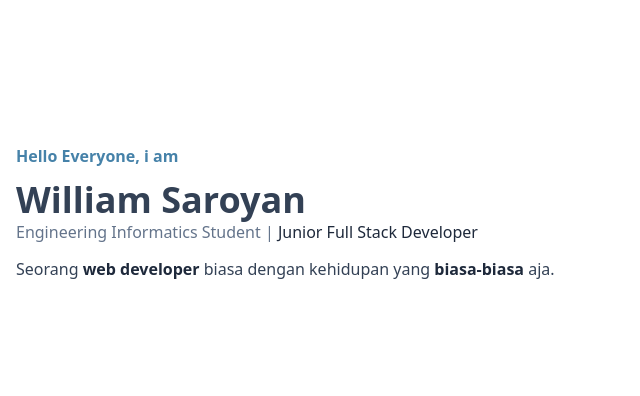
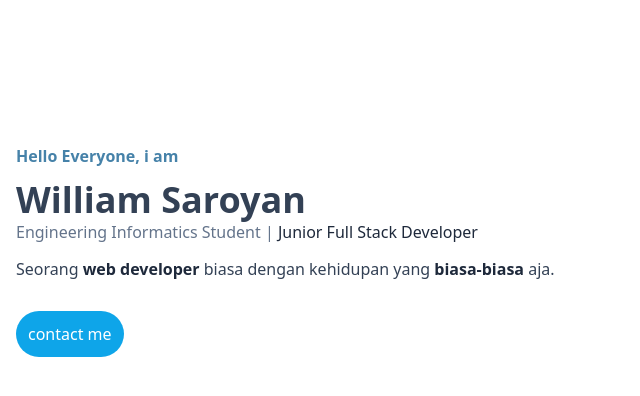
Before and after one commit to Saroyann/web-portfolio-2, a website: page src/public/index.html in a window 1280 px wide. Shown: the whole page, without its empty margins (0-640 px from the left). Drawn offline with Linux system fonts and the light colour scheme.

Commit message:
initial commit

```diff
--- a/src/public/index.html
+++ b/src/public/index.html
@@ -21,6 +21,8 @@
                     <h1 class="text-base font-semibold text-blue">Hello Everyone, i am <span class="text-dark block font-bold text-4xl mt-3">William Saroyan</span></h1>
                     <h2 class="font-medium mb-3 text-slate-500">Engineering Informatics Student | <span class="text-slate-800">Junior Full Stack Developer</span></h2>
                     <p class="font-medium text-slate-700 mb-10 leading-relaxed">Seorang <span class="text-slate-800 font-bold">web developer</span> biasa dengan kehidupan yang <span class="text-slate-800 font-bold">biasa-biasa</span> aja.</p>
+
+                    <a href="#" class="text-white bg-sky-500 p-3 rounded-full">contact me</a>
                 </div>
             </div>
         </div>
```
Also changed, not shown: src/css/dist/output.css.
